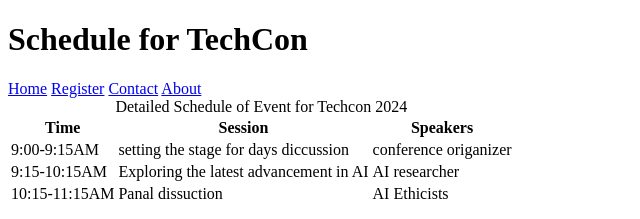
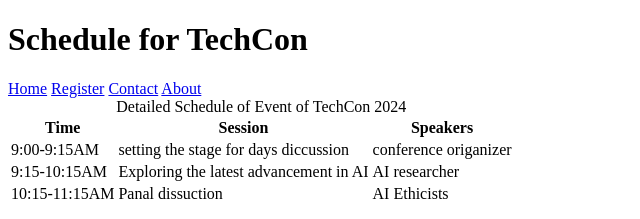
Before and after one commit to Kidist-c/TechCon_HTML, a plain HTML site: page techcon_website/schedule.html in a window 1280 px wide. Shown: the top 219 px of the page, 0-640 px from the left. Drawn offline with Linux system fonts and the light colour scheme.

Commit message:
Update schedule.html

```diff
--- a/techcon_website/schedule.html
+++ b/techcon_website/schedule.html
@@ -17,7 +17,7 @@
         </header>
         <main>
             <table>
-                <caption> Detailed Schedule of Event for Techcon 2024 </caption>
+                <caption> Detailed Schedule of Event of TechCon 2024 </caption>
                 <thead>
                     <tr>
                         <th scope="col">Time</th>
```
